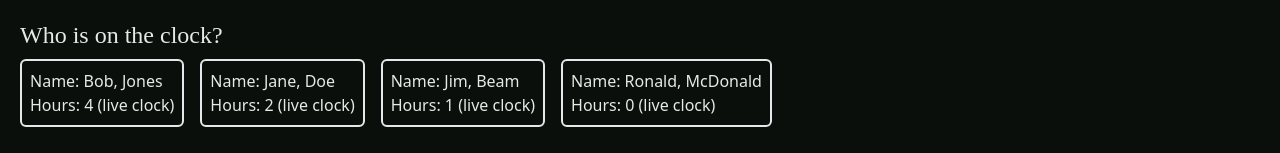
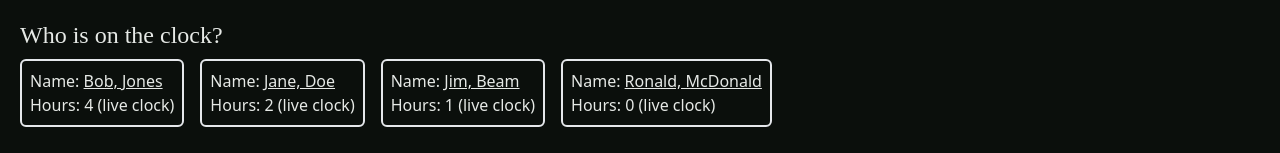
Before and after one commit to naataaniitsosie/startup, a React (Vite) app: page /admin in a window 1280 px wide. Shown: the part 174-327 px from the top of the page. Built offline with nearby package versions, Linux system fonts and the light colour scheme; a web font is replaced by a local one.

Commit message:
fix link to history

```diff
--- a/src/admin/admin.jsx
+++ b/src/admin/admin.jsx
@@ -8,19 +8,19 @@
           <div className="text-2xl mb-2 ninja-naruto">Who is on the clock?</div>
           <ul className="flex flex-wrap gap-4">
               <li className="border-2 p-2 rounded-md">
-                  <div>Name: <a href="history.html">Bob, Jones</a></div>
+                  <div>Name: <a href="history.html" className="underline">Bob, Jones</a></div>
                   <div>Hours: 4 (live clock)</div>
               </li>
               <li className="border-2 p-2 rounded-md">
-                  <div>Name: <a href="history.html">Jane, Doe</a></div>
+                  <div>Name: <a href="history.html" className="underline">Jane, Doe</a></div>
                   <div>Hours: 2 (live clock)</div>
               </li>
               <li className="border-2 p-2 rounded-md">
-                  <div>Name: <a href="history.html">Jim, Beam</a></div>
+                  <div>Name: <a href="history.html" className="underline">Jim, Beam</a></div>
                   <div>Hours: 1 (live clock)</div>
               </li>
               <li className="border-2 p-2 rounded-md">
-                  <div>Name: <a href="history.html">Ronald, McDonald</a></div>
+                  <div>Name: <a href="history.html" className="underline">Ronald, McDonald</a></div>
                   <div>Hours: 0 (live clock)</div>
               </li>
           </ul>
--- a/src/app.css
+++ b/src/app.css
@@ -19,10 +19,6 @@
 
 footer a:hover {
   font-family: "NinjaNaruto";
-}
-
-a {
-  color: inherit;
 }
 
 header {
```
